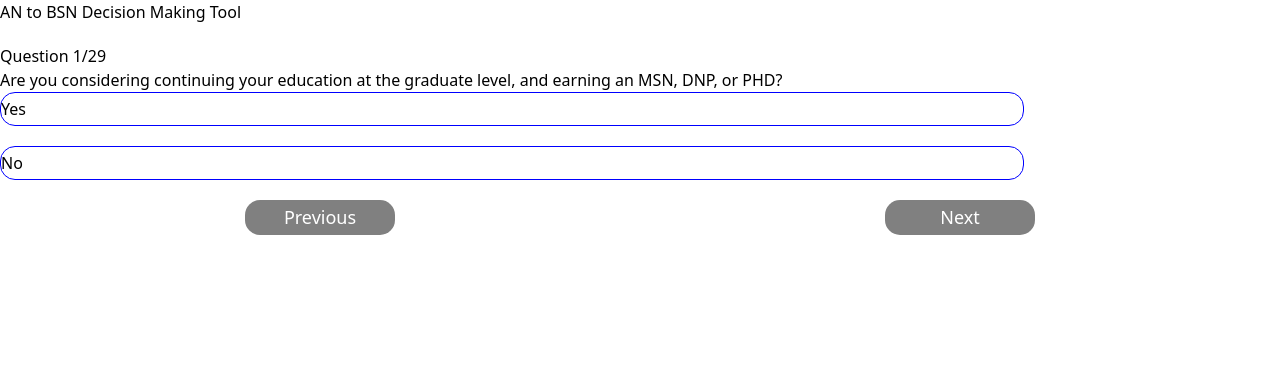
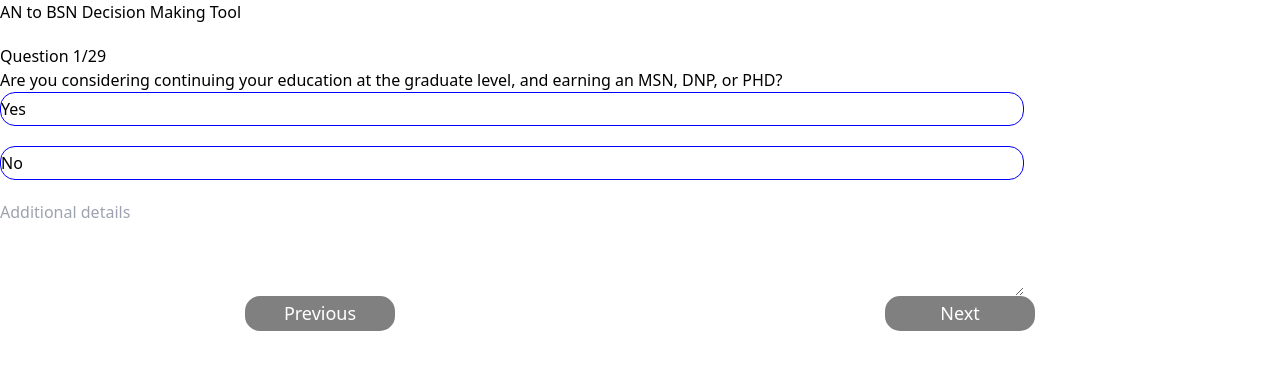
Before and after one commit to blueberrycola/gvsuNursing-app, a Vue app in the folder app/: page / in a window 1280 px wide. Shown: the top 370 px of the page. Built offline with nearby package versions, Linux system fonts and the light colour scheme.

Commit message:
Basic fill in the blank section added

```diff
--- a/app/src/components/treeDisplay.vue
+++ b/app/src/components/treeDisplay.vue
@@ -11,9 +11,12 @@
                 </div>
                 <div class="box-suggestion">
                     <ul class = "flex flex-col w-full justify-center pb-10">
-                        <li class = "" v-on:click="storeAnswer(b,item.answer)" v-for="(item,index) in element.answers" :key="index">
+                        <li class = "" v-on:click="storeAnswer(b,item.answer, fitb)" v-for="(item,index) in element.answers" :key="index">
                             {{item.answer}}
                         </li>
+                        <textarea id="fitb" class="border-b-8 shadow-2xl bg-gray-100" rows="4" cols="50" placeholder="Additional details">
+
+                        </textarea>
                     </ul>
                 </div>
                 <div class="box-button pb-10">
@@ -24,7 +27,8 @@
             <div id="tree-footer">
 
 
-      </div>
+
+            </div>
 
 
       </div>
@@ -63,6 +67,7 @@ export default {
         return {
         a:0,
         b:1,
+        fitb:Document.fitb,
         questions:[
             //
             //Orange section (Future Plans)
@@ -223,27 +228,34 @@ export default {
             console.log(this.data())
         },
         add(){
+            if(this.b < this.questions.length){
             this.a += 1
             this.b += 1
             //After going on to the next question entry is pushed into results
             results.push(entry);
             console.log(results)
+            }
         },
         subtract(){
+            if(this.a > -1){
             this.a -= 1
             this.b -= 1
             //If user changes mind results are popped() and resubmitted, FIXME: going back gets rid of all questions before that.
             results.pop();
+            }
         },
         //Pushes user choice in results global array. SEE LINE 15
         //FIXME:
-        storeAnswer(index, str) {
+        storeAnswer(index, str, fitb) {
             entry = {
                 q: index,
                 a: str,
+                f: fitb
             }
             console.log(entry);
-        }
+        },
+
+
     },
 }
 /*
```
